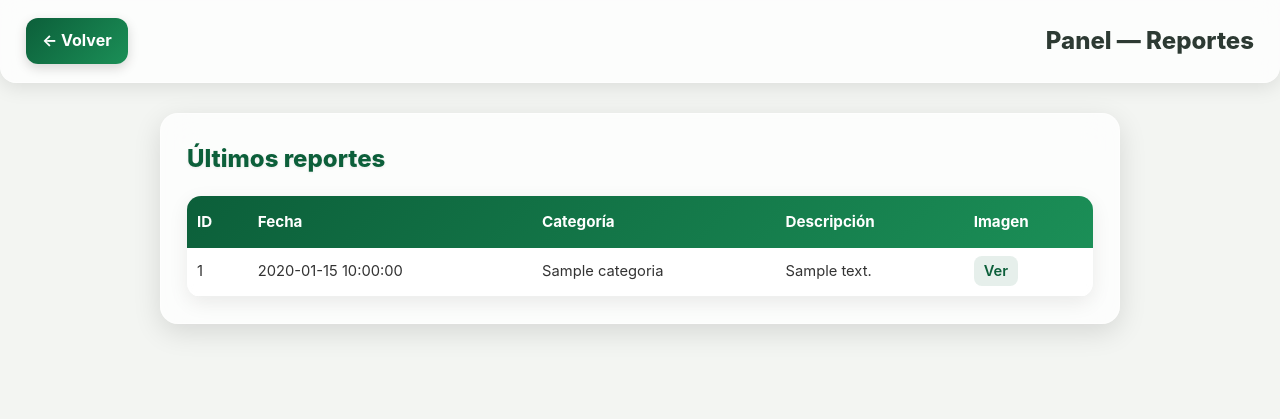
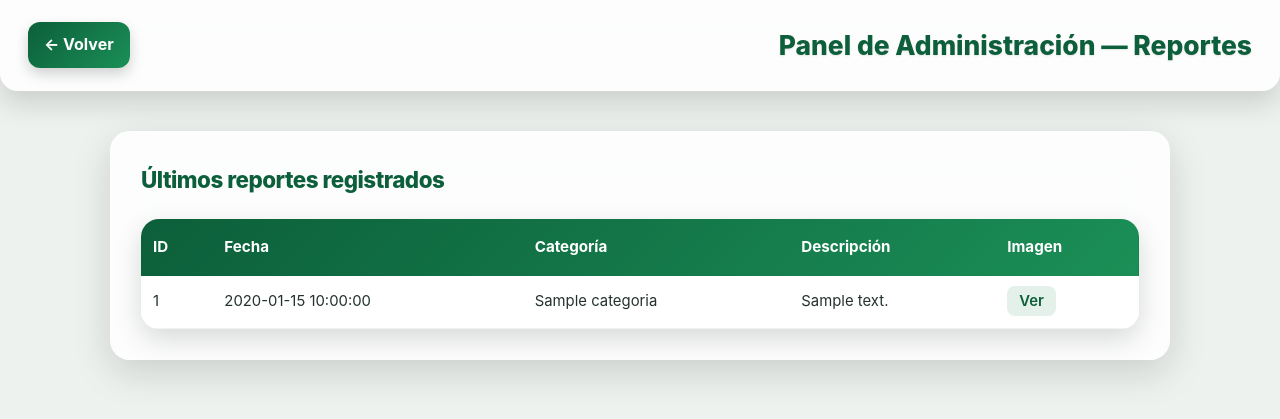
Before and after one commit to calaxer013-byte/LlaqtaShield, a Flask app: template templates/admin_reports.html in a window 1280 px wide. Shown: the top 419 px of the page. Run offline with Flask 3, Linux system fonts and the light colour scheme; the template is opened without the code that fills it: most values are stand-ins (such as "Sample title", 1, 10 or a date in 2020).

Commit message:
Update admin report page title and styles

```diff
--- a/templates/admin_reports.html
+++ b/templates/admin_reports.html
@@ -4,39 +4,49 @@
 <head>
   <meta charset="utf-8">
   <meta name="viewport" content="width=device-width,initial-scale=1">
-  <title>Admin — Reportes</title>
+  <title>LlaqtaShield — Administración de Reportes</title>
 
-  <!-- CSS general -->
+  <!-- CSS global -->
   <link rel="stylesheet" href="/static/css/styles.css">
 
   <style>
     :root {
       --verde1:#0C5F3A;
       --verde2:#1B8F57;
-      --text:#2d3a33;
-      --glass-bg:rgba(255,255,255,0.75);
+      --verde3:#35C27E;
+      --text:#25332C;
+      --glass-bg:rgba(255,255,255,0.82);
       --glass-border:rgba(255,255,255,0.45);
-      --shadow:0 8px 28px rgba(0,0,0,0.12);
+      --shadow:0 12px 38px rgba(0,0,0,0.15);
     }
 
     body{
       margin:0;
       font-family:"Inter",sans-serif;
-      background:#f3f5f2;
+      background:#eef2ef;
       color:var(--text);
     }
 
-    /* HEADER ULTRA */
+    /* ⭐ HEADER ULTRAPREMIUM */
     .small-header{
+      position:sticky;
+      top:0;
+      z-index:20;
       background:var(--glass-bg);
-      backdrop-filter:blur(12px);
-      padding:18px 26px;
+      backdrop-filter:blur(18px);
+      padding:22px 28px;
       border-bottom:1px solid var(--glass-border);
-      box-shadow:0 4px 20px rgba(0,0,0,0.10);
+      box-shadow:0 12px 28px rgba(0,0,0,0.15);
       display:flex;
       align-items:center;
       justify-content:space-between;
-      border-radius:0 0 16px 16px;
+      border-radius:0 0 18px 18px;
+      animation:dropIn 0.6s ease;
+    }
+
+    @keyframes dropIn{
+      from{transform:translateY(-25px); opacity:0;}
+      to{transform:translateY(0); opacity:1;}
     }
 
     .small-header .link{
@@ -46,8 +56,8 @@
       color:#fff;
       border-radius:12px;
       font-weight:700;
-      transition:.25s;
-      box-shadow:0 4px 12px rgba(0,0,0,0.16);
+      transition:0.25s ease;
+      box-shadow:0 6px 14px rgba(0,0,0,0.18);
     }
 
     .small-header .link:hover{
@@ -55,89 +65,121 @@
       transform:translateY(-2px);
     }
 
-    .container{
-      max-width:1000px;
-      margin:30px auto;
-      padding:0 20px;
+    .small-header h1{
+      margin:0;
+      font-size:1.65rem;
+      font-weight:800;
+      color:var(--verde1);
+      text-shadow:0 1px 2px rgba(0,0,0,0.1);
     }
 
+    /* ⭐ CONTENEDOR */
+    .container{
+      max-width:1100px;
+      margin:40px auto;
+      padding:0 20px;
+      animation:fadeUp 0.7s ease;
+    }
+
+    @keyframes fadeUp{
+      from{opacity:0; transform:translateY(10px);}
+      to{opacity:1; transform:translateY(0);}
+    }
+
+    /* ⭐ CARD GLASS PRO */
     .card{
       background:var(--glass-bg);
-      backdrop-filter:blur(16px);
-      padding:26px;
-      border-radius:18px;
+      backdrop-filter:blur(22px);
+      padding:30px;
+      border-radius:20px;
       border:1px solid var(--glass-border);
       box-shadow:var(--shadow);
     }
 
     h2{
-      margin-top:0;
+      margin:0 0 22px 0;
       color:var(--verde1);
       font-weight:800;
-      margin-bottom:18px;
-      text-shadow:0 1px 3px rgba(0,0,0,0.08);
+      font-size:1.4rem;
+      letter-spacing:-0.5px;
     }
 
-    /* TABLA MODERNA */
+    /* ⭐ TABLA PROFESIONAL */
     table{
       width:100%;
       border-collapse:collapse;
-      border-radius:14px;
+      border-radius:18px;
       overflow:hidden;
-      box-shadow:0 6px 20px rgba(0,0,0,0.08);
+      box-shadow:0 10px 28px rgba(0,0,0,0.15);
+      background:white;
     }
 
     thead{
       background:linear-gradient(135deg,var(--verde1),var(--verde2));
       color:white;
+      font-size:0.95rem;
     }
 
     thead th{
-      padding:14px 10px;
+      padding:16px 12px;
       font-weight:700;
-      font-size:0.95rem;
       text-align:left;
     }
 
     tbody tr{
-      background:rgba(255,255,255,0.8);
-      backdrop-filter:blur(6px);
-      transition:0.25s;
+      background:rgba(255,255,255,0.9);
+      transition:0.25s ease;
     }
 
     tbody tr:nth-child(even){
-      background:rgba(240,240,240,0.7);
+      background:rgba(245,245,245,0.9);
     }
 
     tbody tr:hover{
-      background:rgba(12,95,58,0.08);
-      transform:scale(1.005);
+      background:rgba(27,143,87,0.10);
+      transform:scale(1.002);
     }
 
     td{
-      padding:12px 10px;
-      font-size:0.92rem;
-      color:#333;
+      padding:14px 12px;
+      font-size:0.93rem;
       border-bottom:1px solid rgba(0,0,0,0.05);
     }
 
+    /* ⭐ BOTÓN "VER" */
     a.btn-view{
       font-weight:600;
       color:var(--verde1);
       text-decoration:none;
-      padding:6px 10px;
-      background:rgba(12,95,58,0.1);
+      padding:6px 12px;
+      background:rgba(27,143,87,0.12);
       border-radius:8px;
-      transition:0.2s;
+      transition:0.22s ease;
     }
 
     a.btn-view:hover{
-      background:rgba(12,95,58,0.2);
+      background:rgba(27,143,87,0.22);
     }
 
-    @media(max-width:700px){
-      td,th{font-size:0.85rem;}
-      .small-header{flex-direction:column; gap:10px;}
+    /* ⭐ RESPONSIVE */
+    @media(max-width:760px){
+      .small-header{
+        flex-direction:column;
+        align-items:flex-start;
+        gap:12px;
+      }
+
+      .small-header h1{
+        font-size:1.4rem;
+      }
+
+      table{
+        font-size:0.83rem;
+      }
+
+      td,th{
+        padding:12px 8px;
+      }
     }
   </style>
 </head>
@@ -146,12 +188,12 @@
 
 <header class="small-header">
   <a href="/" class="link">&larr; Volver</a>
-  <h1 style="margin:0; font-size:1.5rem; font-weight:800;">Panel — Reportes</h1>
+  <h1>Panel de Administración — Reportes</h1>
 </header>
 
 <main class="container">
   <div class="card">
-    <h2>Últimos reportes</h2>
+    <h2>Últimos reportes registrados</h2>
 
     <table>
       <thead>
```
